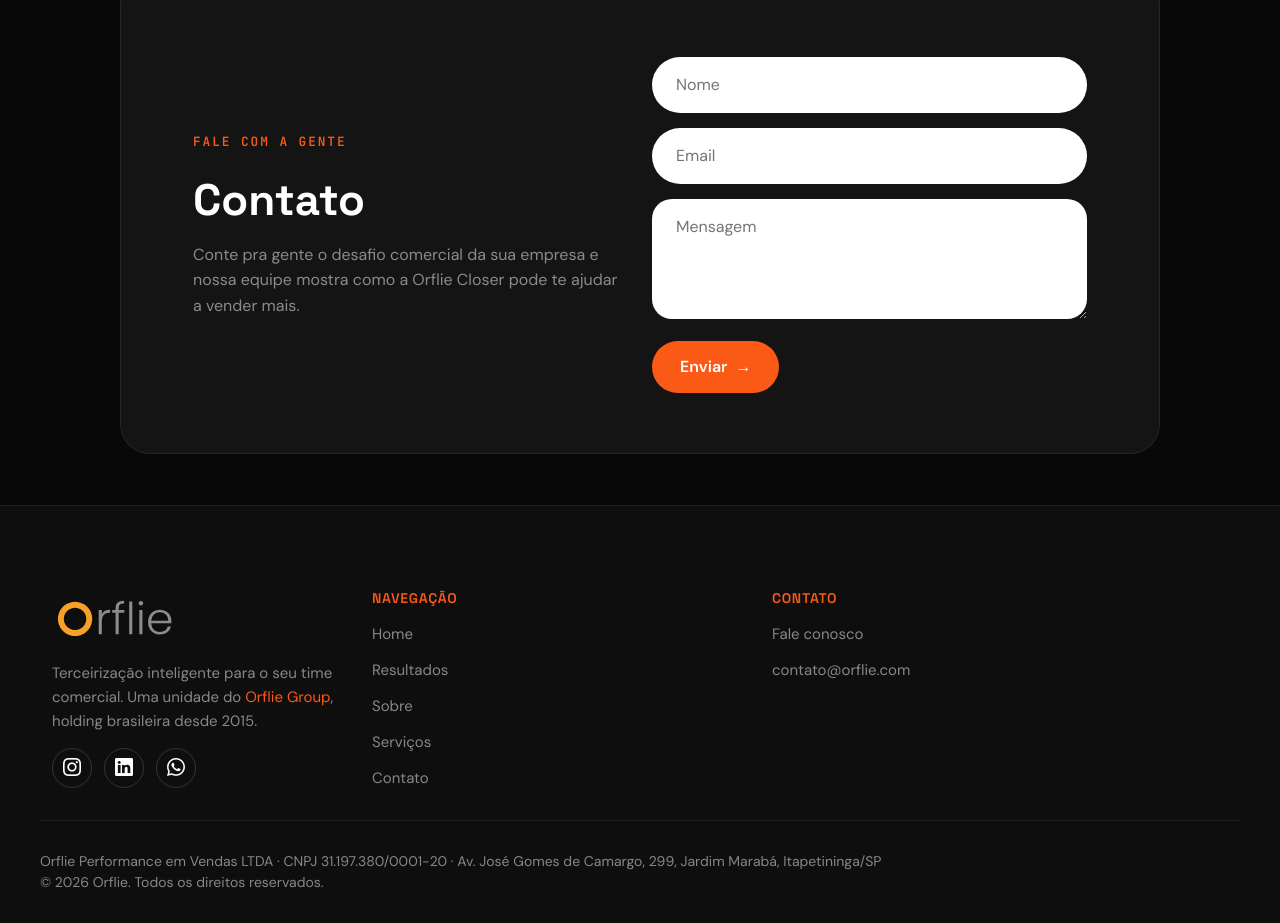
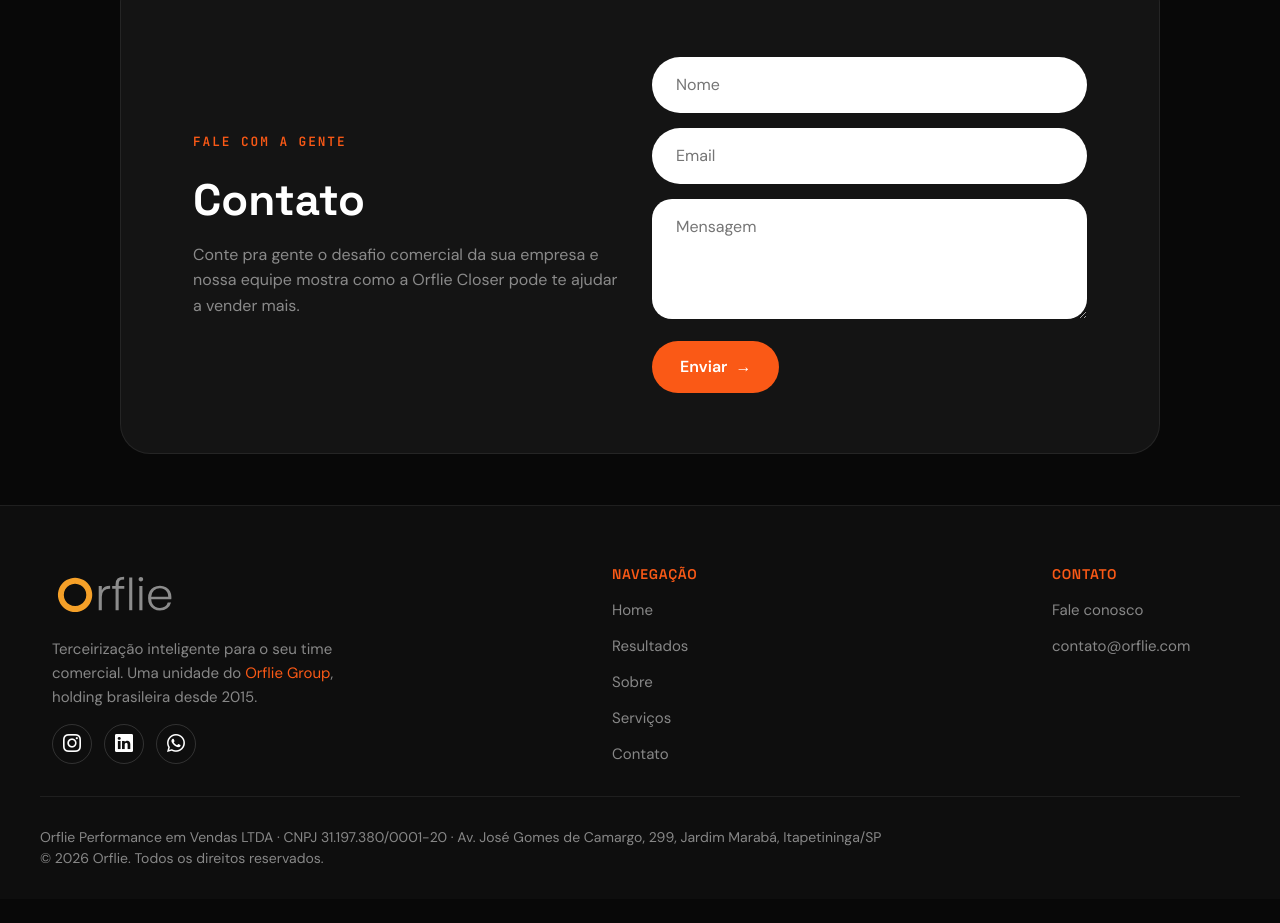
Before and after one commit to A-Caroline-Martins/orflie-closer, a plain HTML site: page index.html in a window 1280 px wide. Shown: the part 4702-5625 px from the top of the page. After the commit the page ends 5601 px from the top, so only its background shows below. Drawn offline with nearby package versions, Linux system fonts and the light colour scheme.

Commit message:
Posicionamento dos itens do footer

```diff
--- a/assets/css/style.css
+++ b/assets/css/style.css
@@ -1040,7 +1040,9 @@
   width: 100%;
   max-width: 75rem;
   margin: 0 auto;
-  align-items: start;
+  display: flex;
+
+  justify-content: space-between;
   padding-bottom: 1.875rem;
   border-bottom: 1px solid var(--border);
 }
--- a/index.html
+++ b/index.html
@@ -529,8 +529,8 @@
       </section>
     </main>
     <footer>
-      <div class="footer-content row g-4">
-        <div class="footer-brand col-12 col-md-4">
+      <div class="footer-content row g-6">
+        <div class="footer-brand col-12 col-md-6">
           <a class="logo" href="#"
             ><img src="assets/images/orflie-logo.svg" alt="Orflie"
           /></a>
@@ -569,7 +569,7 @@
           </div>
         </div>
         <!-- Links -->
-        <div class="footer-column col-6 col-md-4">
+        <div class="footer-column col-6 col-md-2">
           <h3>Navegação</h3>
           <ul>
             <li><a href="#banner">Home</a></li>
@@ -579,7 +579,7 @@
             <li><a href="#contact">Contato</a></li>
           </ul>
         </div>
-        <div class="footer-column col-6 col-md-4">
+        <div class="footer-column col-6 col-md-2">
           <h3>Contato</h3>
           <ul>
             <li><a href="#contact">Fale conosco</a></li>
```
